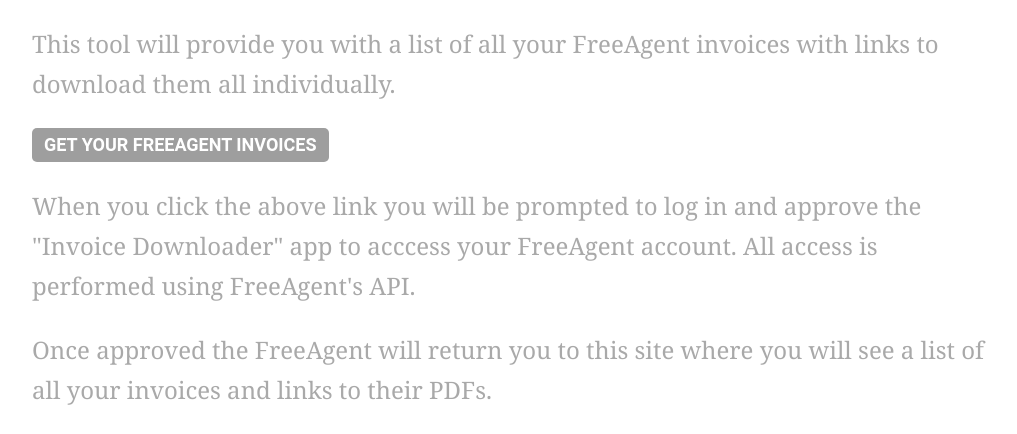
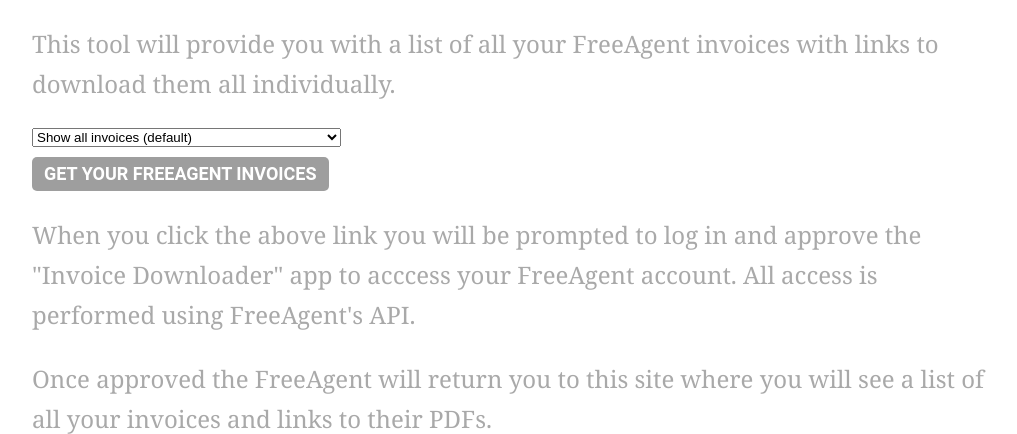
Before and after one commit to enru/fa-invoices, a PHP site: page / in a window 1280 px wide. Shown: the part 97-531 px from the top of the page, without its empty margins (128-1145 px from the left). Run offline with PHP 8.4, Linux system fonts and the light colour scheme; grey boxes are pictures that could not be loaded.

Commit message:
added options to invoice set to download

```diff
--- a/inc/header.php
+++ b/inc/header.php
@@ -72,6 +72,7 @@
         background:    -webkit-linear-gradient(#c00, #c00);
         background:    linear-gradient(#c00, #c00);
         border-radius: 5px;
+        border: none;
         color:         #fff !important;
         font:          normal 700 18px/1 "Roboto", sans-serif;
         text-align:    center;
@@ -82,6 +83,8 @@
      }
      .redbutton:hover { text-decoration: none; }
 
+    #adv { margin: 10px 0; }
+
 </style>
 </head>
 <body>
--- a/index.php
+++ b/index.php
@@ -1,6 +1,24 @@
 <?php include 'inc/header.php'; ?>
     <p>This tool will provide you with a list of all your FreeAgent invoices with links to download them all individually.</p>
-    <p> <a class="redbutton" title="Get your FreeAgent invoices" href="/invoices.php">Get your FreeAgent invoices</a> </p>
+    <form action="/invoices.php" method="get">
+    <div id="adv">
+      <select name="view" onchange="var display = (this.selectedIndex == 7) ? 'block' : 'none';  document.getElementById('n').style.display=display">
+        <option value="all" selected="selected">Show all invoices (default)</option>
+        <option value="recent_open_or_overdue">Show only recent, open, or overdue invoices.</option>
+        <option value="open_or_overdue">Show only open or overdue invoices.</option>
+        <option value="draft">Show only draft invoices.</option>
+        <option value="scheduled_to_email">Show only invoices scheduled to email.</option>
+        <option value="thank_you_emails">Show only invoices with active thank you emails.</option>
+        <option value="reminder_emails">Show only invoices with active reminders.</option>
+        <option value="last_N_months">Show only invoices from the last N months.</option>
+      </select>
+      <div id="n" style="display:none">
+        <label for="last_n_months">How many months worth of invoices:</label>
+        <input type="text" name="last_n_months" value="" id="last_n_months"/>
+      </div>
+    </div>
+    <input type="submit" class="redbutton" value="Get your FreeAgent invoices"/>
+    </form>
     <p> When you click the above link you will be prompted to log in and approve the &quot;Invoice Downloader&quot; app to acccess your FreeAgent account. All access is performed using FreeAgent's API.</p>
     <p> Once approved the FreeAgent will return you to this site where you will see a list of all your invoices and links to their PDFs. </p>
     <hr/>
```
Also changed, not shown: invoices.php (+35 -3 lines).
